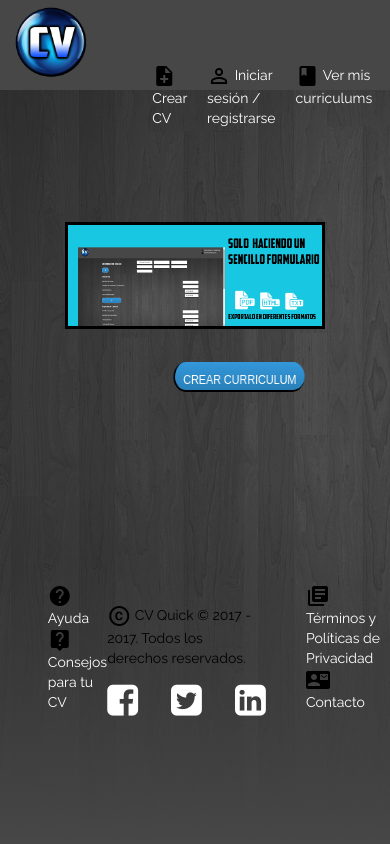
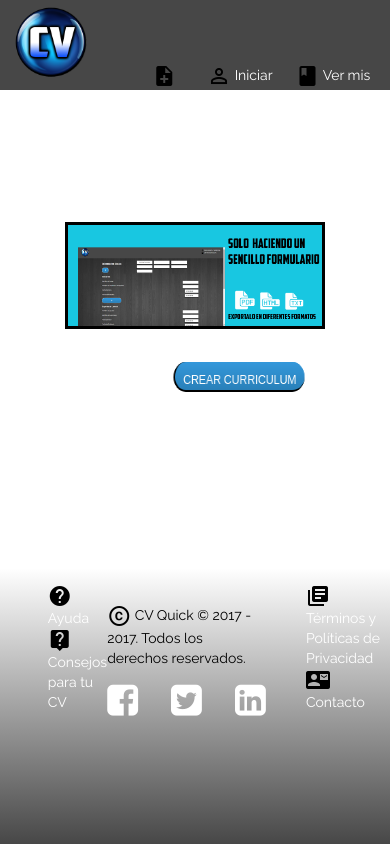
Before and after one commit to CvQuick/CvQuick, a PHP site: page / in a window 390 px wide. Run offline with PHP 8.4, Linux system fonts and the light colour scheme.

Commit message:
añadida funcion de media querys para implementar funcionalidad. Añadido view ports a todos los archivos

```diff
--- a/Formulario.html
+++ b/Formulario.html
@@ -1,6 +1,7 @@
 <!DOCTYPE html>
 <html lang="es_ES">
 <head>
+    <meta name="viewport" content="width=device-width, initial-scale=1.0">
     <meta charset="UTF-8">
     <title>Formulario</title>
     <link rel="stylesheet" href="css/style.css">
--- a/ayuda.html
+++ b/ayuda.html
@@ -1,6 +1,7 @@
 <!DOCTYPE html>
 <html lang="es_ES">
 <head>
+    <meta name="viewport" content="width=device-width, initial-scale=1.0">
     <meta charset="UTF-8">
     <title>Ayuda</title>
     <link rel="stylesheet" href="css/style.css">
--- a/contacto.html
+++ b/contacto.html
@@ -1,6 +1,7 @@
 <!DOCTYPE html>
 <html lang="en">
 <head>
+    <meta name="viewport" content="width=device-width, initial-scale=1.0">
     <meta charset="UTF-8">
     <title>Contacto</title>
     <link rel="stylesheet" href="css/style.css">
--- a/css/style.css
+++ b/css/style.css
@@ -432,3 +432,14 @@
   animation-play-state: paused;
   background: rgba(0,0,0,0.5);
 }
+
+@media screen and (max-width: 600px) {
+    body{
+        /*
+        ¡CUIDADO! no entiende bien las media query desde el emulador de dispositivos, pero sí si damos menor tamaño
+        a las páginas
+        */
+        /*Esto es sólo una prueba, habría que borrarlo y añadir aquí el css para nuestra página completa*/
+        background-image: none;
+    }
+}
--- a/index.html
+++ b/index.html
@@ -1,6 +1,7 @@
 <!DOCTYPE html>
 <html lang="es_ES">
 <head>
+    <meta name="viewport" content="width=device-width, initial-scale=1.0">
     <meta charset="UTF-8">
     <title>Index</title>
     <link rel="stylesheet" href="css/style.css">
--- a/login.html
+++ b/login.html
@@ -1,6 +1,7 @@
 <!DOCTYPE html>
 <html lang="en">
 <head>
+    <meta name="viewport" content="width=device-width, initial-scale=1.0">
     <meta charset="UTF-8">
     <title>Login</title>
     <link rel="stylesheet" href="css/style.css">
--- a/mis_curriculums.html
+++ b/mis_curriculums.html
@@ -1,6 +1,7 @@
 <!DOCTYPE html>
 <html lang="en">
 <head>
+    <meta name="viewport" content="width=device-width, initial-scale=1.0">
     <meta charset="UTF-8">
     <title>Mis curriculums</title>
     <link rel="stylesheet" href="css/style.css">
--- a/remember_password.html
+++ b/remember_password.html
@@ -1,6 +1,7 @@
 <!DOCTYPE html>
 <html lang="es_ES">
 <head>
+    <meta name="viewport" content="width=device-width, initial-scale=1.0">
     <meta charset="UTF-8">
     <title>Recuperar Contraseña</title>
     <link rel="stylesheet" href="css/style.css">
```
